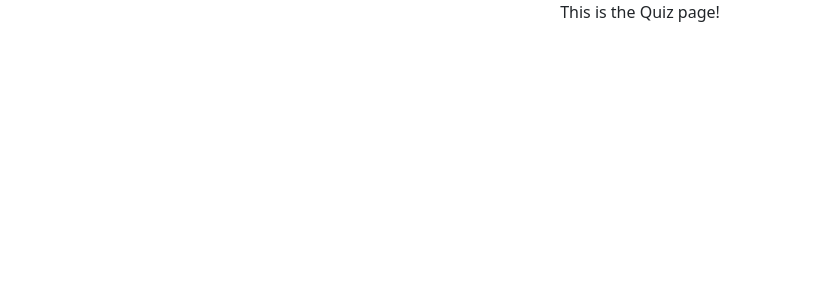
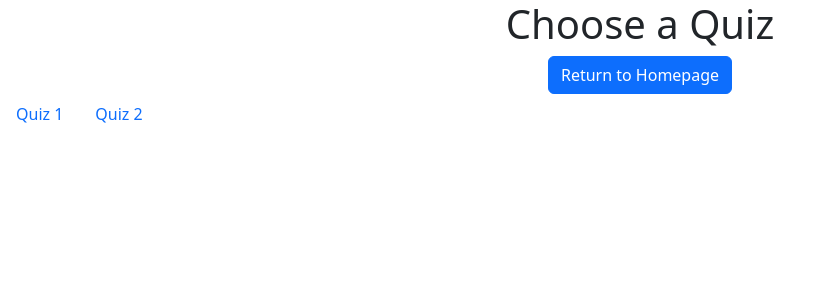
Before and after one commit to DebraMK/CDEV-Quizzes-Client, a React (Create React App) app: page /quiz in a window 1280 px wide. Shown: the top 300 px of the page, without its empty margins (0-819 px from the left). Built offline with nearby package versions, Linux system fonts and the light colour scheme.

Commit message:
Quiz page filled out a little more

```diff
--- a/src/Components/Create.js
+++ b/src/Components/Create.js
@@ -1,6 +1,5 @@
 export default function Create () {
     return (
-        <div>
-            this is a test</div>
+        <div>Create a Quiz</div>
     )
 }
--- a/src/Components/Home.js
+++ b/src/Components/Home.js
@@ -1,4 +1,4 @@
-// import { Link } from 'react-router-dom';
+
 import Nav from 'react-bootstrap/Nav';
 
 export default function Home () {
--- a/src/Components/Quiz.js
+++ b/src/Components/Quiz.js
@@ -1,5 +1,21 @@
+import Nav from 'react-bootstrap/Nav';
+import Button from 'react-bootstrap/Button';
+
 export default function Quiz () {
-    return (
-        <div>This is the Quiz page!</div>
+    return(
+        <div className="homepage">
+                <header>
+                    <h1>Choose a Quiz</h1>
+                    <Button variant="primary">Return to Homepage</Button>
+                    <Nav>
+                        <Nav.Item>
+                            <Nav.Link href="/">Quiz 1</Nav.Link>
+                        </Nav.Item>
+                        <Nav.Item>
+                            <Nav.Link href="/">Quiz 2</Nav.Link>
+                        </Nav.Item>
+                    </Nav>
+                </header>
+        </div>
     )
 }
```
